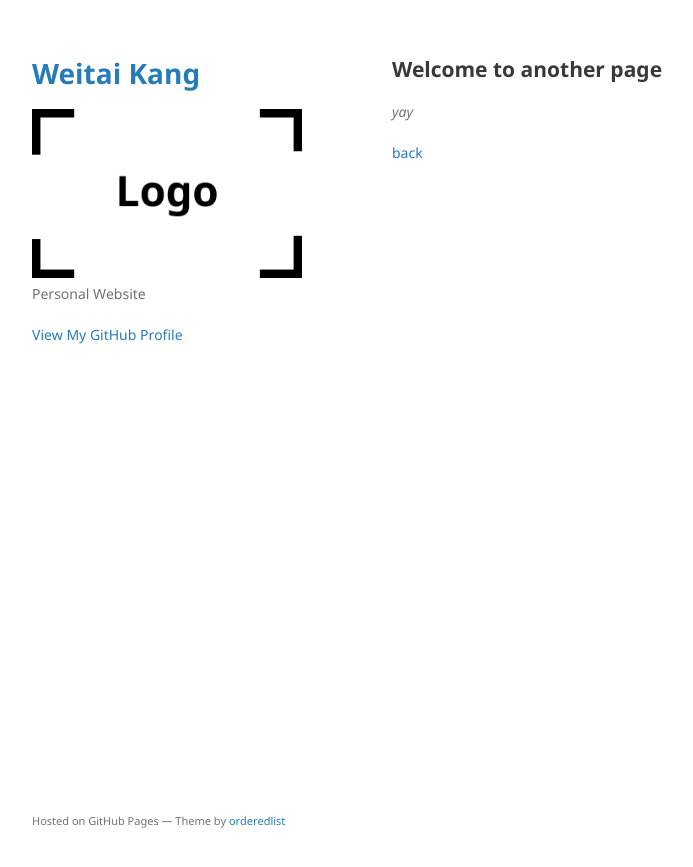
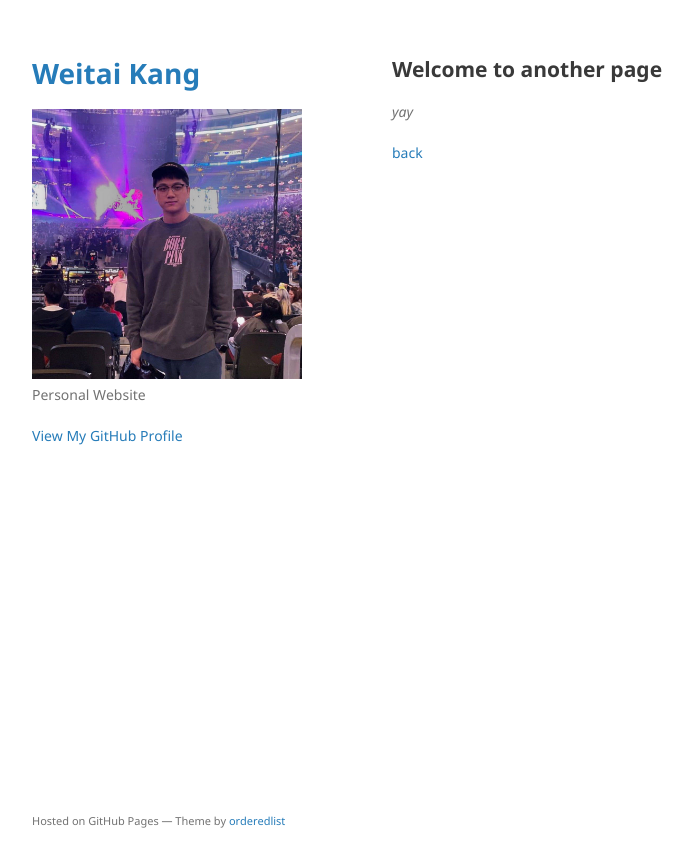
Before and after one commit to WeitaiKang/WeitaiKang.github.io, a Jekyll site: the page built from another-page.md, in a window 1280 px wide. Shown: the top 867 px of the page, without its empty margins (178-871 px from the left). Built offline with Jekyll 4.4.1, drawn with Linux system fonts in a browser that asks for light colours; our own code applies the rules of GitHub Pages for plain Markdown files.

Commit message:
Update _config.yml

```diff
--- a/_config.yml
+++ b/_config.yml
@@ -6,7 +6,7 @@ email: wkang11 (at) hawk.iit.edu
 google_scholar: https://scholar.google.com/citations?user=hDl0MkwAAAAJ&hl=en
 linkedin: https://www.linkedin.com/in/%E4%BC%9F%E6%B3%B0-%E5%BA%B7-856961247/
 
-logo: /assets/img/logo.png
+logo: /assets/img/personal.jpg
 description: Personal Website
 # show_downloads: true
 google_analytics:
```
